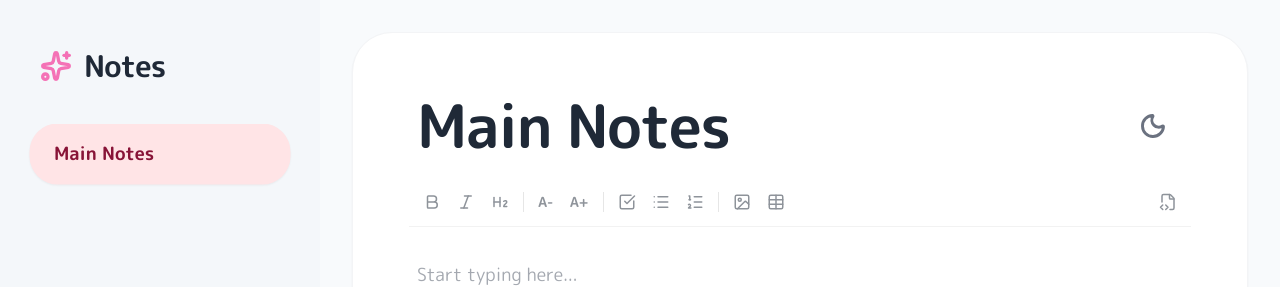
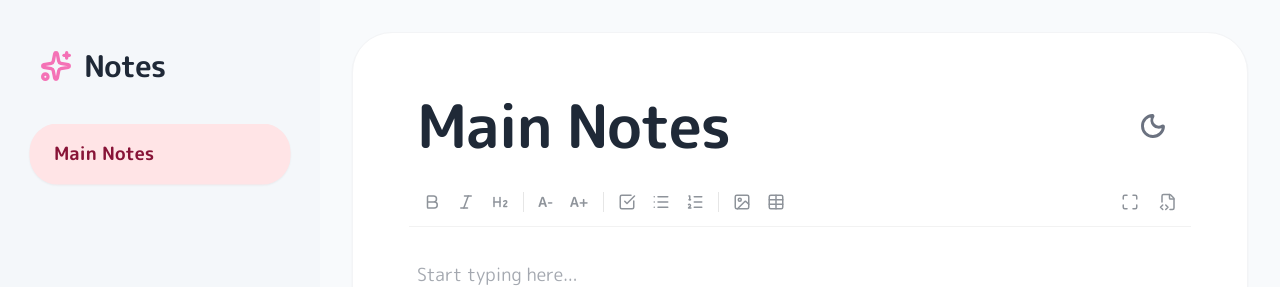
Before and after one commit to its-sorakun/todolist, a React (Vite) app: page / in a window 1280 px wide. Shown: the top 287 px of the page. Built offline with nearby package versions, Linux system fonts and the light colour scheme; what turndown-plugin-gfm would draw is missing.

Commit message:
restore fullscreen button unconditionally for all themes

```diff
--- a/src/components/RichTextEditor.jsx
+++ b/src/components/RichTextEditor.jsx
@@ -289,11 +289,9 @@ export default function RichTextEditor({ content, onChange, editable = true, the
 
           {isMarkdownMode && <div className="ml-2 text-sm font-bold opacity-60 tracking-wider">MARKDOWN EDIT</div>}
           <div className="flex-grow"></div>
-          {theme !== 'aesthetic' && (
-            <button onClick={toggleFullscreen} className={`p-1.5 rounded hover:bg-black/10 dark:hover:bg-white/10 transition-colors mr-1`} title="Toggle Fullscreen">
-              {isFullscreen ? <Minimize size={18} /> : <Maximize size={18} />}
-            </button>
-          )}
+          <button onClick={toggleFullscreen} className={`p-1.5 rounded hover:bg-black/10 dark:hover:bg-white/10 transition-colors mr-1`} title="Toggle Fullscreen">
+            {isFullscreen ? <Minimize size={18} /> : <Maximize size={18} />}
+          </button>
           <button onClick={toggleMarkdownMode} className={`p-1.5 rounded hover:bg-black/10 dark:hover:bg-white/10 transition-colors ${isMarkdownMode ? 'bg-blue-500 text-white hover:bg-blue-600' : ''}`} title="Toggle Markdown View"><FileCode2 size={18} /></button>
         </div>
       )}
```
